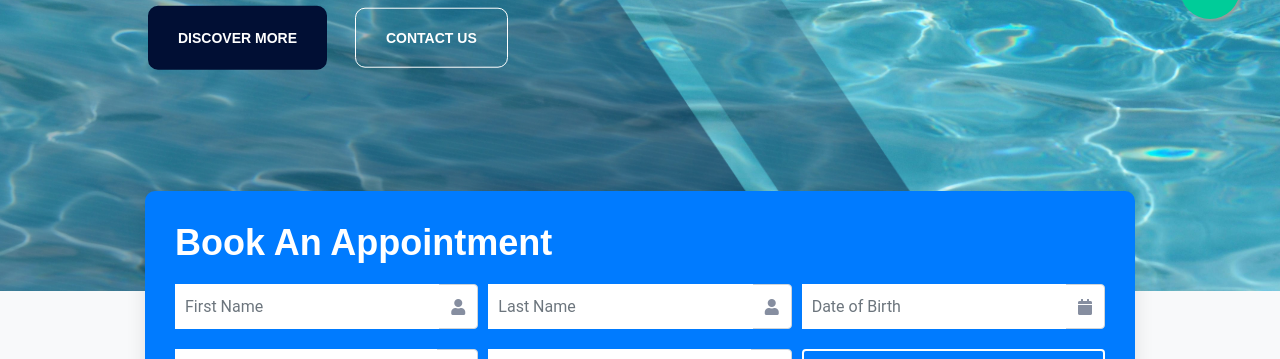
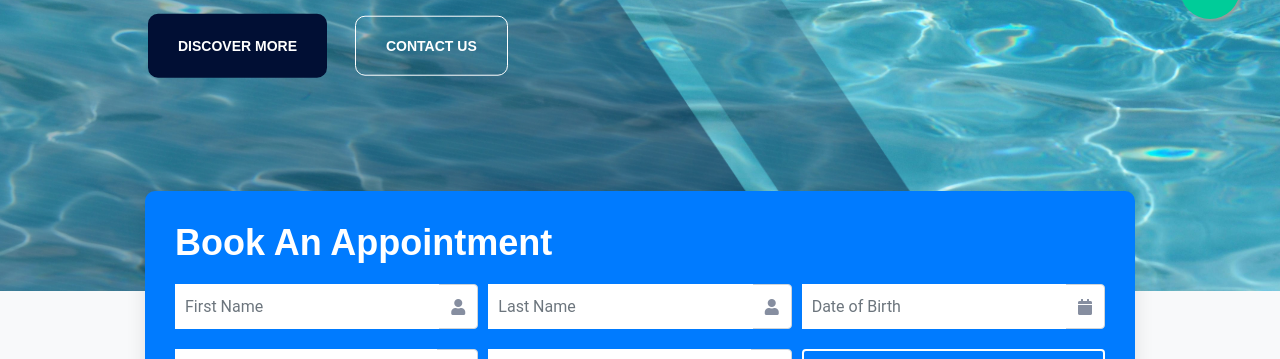
Before and after one commit to FTSintern/Template, a plain HTML site: page index.html in a window 1280 px wide. Shown: the part 741-1100 px from the top of the page. Drawn offline with nearby package versions, Linux system fonts and the light colour scheme.

Commit message:
final changes final wai

```diff
--- a/index.html
+++ b/index.html
@@ -495,7 +495,7 @@
                             vision
                             into a
                             stunning reality!</p>
-                        <div class="btn-group slideinup th-animated snipcss-ZCnLT style-Zkm92" data-ani="slideinup"
+                        <div class="btn-group slideinup th-animated snipcss-ZCnLT style-Zkm92 pt-3" data-ani="slideinup"
                             data-ani-delay="0.5s" id="style-Zkm92">
                             <a class="th-btn herobuttons1" tabindex="0">Discover More</a>
 
```
